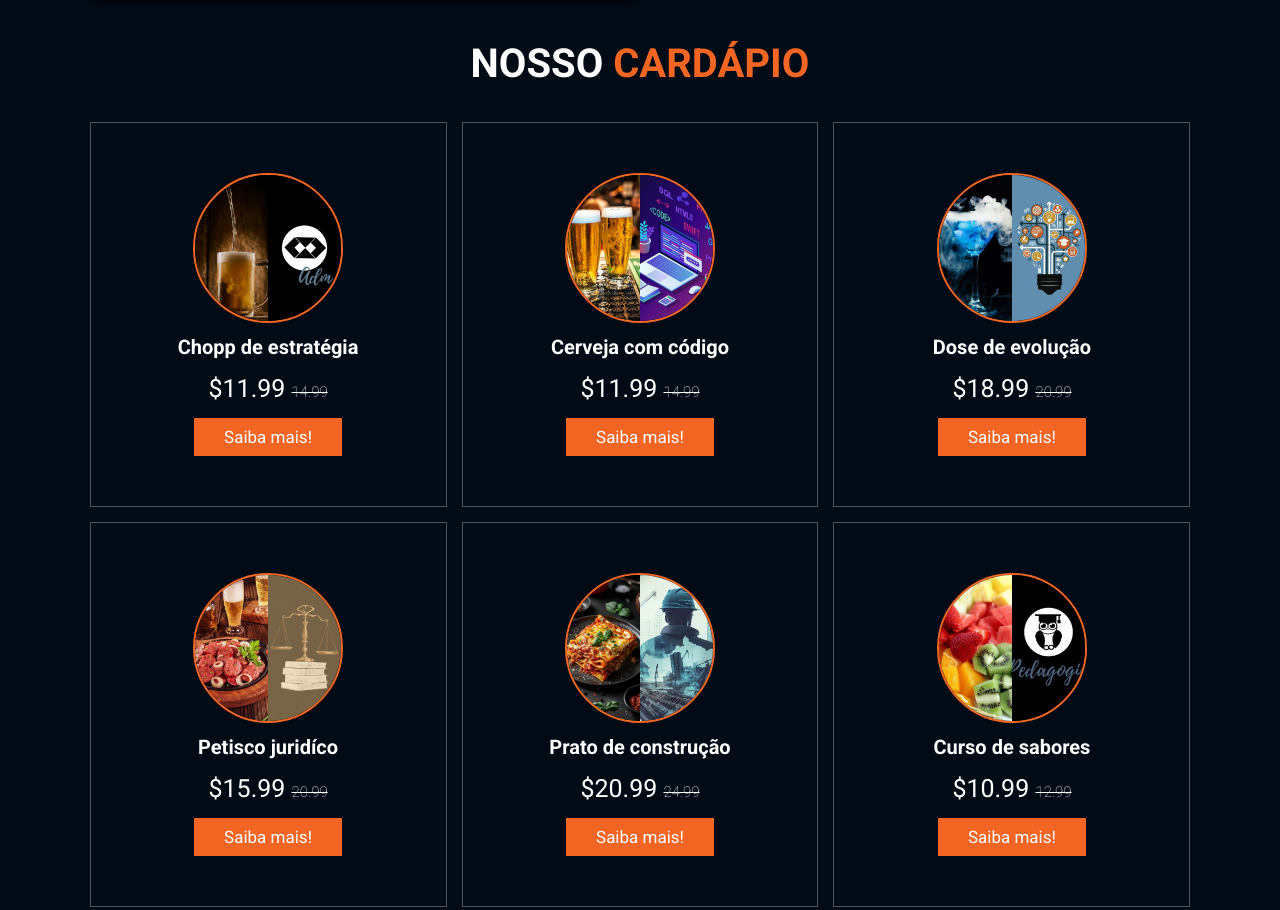
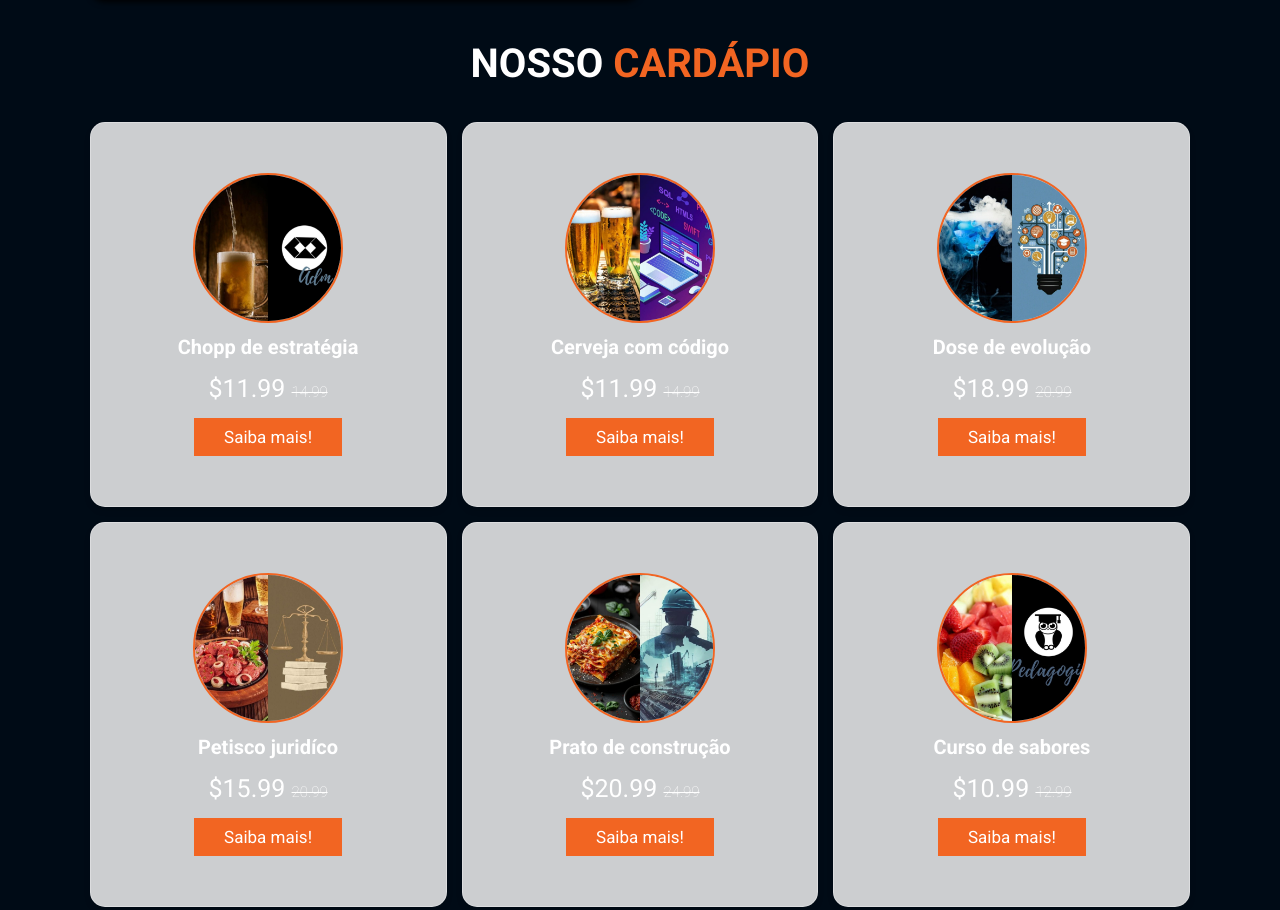
Before and after one commit to SANTOSszZ-dev/SAVOYANOS, a plain HTML site: page index.html in a window 1280 px wide. Shown: the part 1454-2364 px from the top of the page. Drawn offline with Linux system fonts and the light colour scheme.

Commit message:
bordas de cardapio

```diff
--- a/css/style.css
+++ b/css/style.css
@@ -310,6 +310,16 @@ section{
 .menu .box-container .box:hover > *{
     color:var(--black);
 }
+.menu .box-container .box {
+    padding: 5rem;
+    text-align: center;
+    border: var(--border); /* Mantém a borda existente */
+    border-radius: 15px; /* Adiciona arredondamento às bordas */
+    overflow: hidden; /* Garante que o conteúdo interno respeite o arredondamento */
+    box-shadow: 0 4px 6px rgba(0, 0, 0, 0.1); /* (Opcional) Adiciona uma sombra */
+    background: rgba(255, 255, 255, 0.8); /* (Opcional) Faz o fundo mais claro */
+}
+
 
 .products .box-container{
     display: grid;
```
